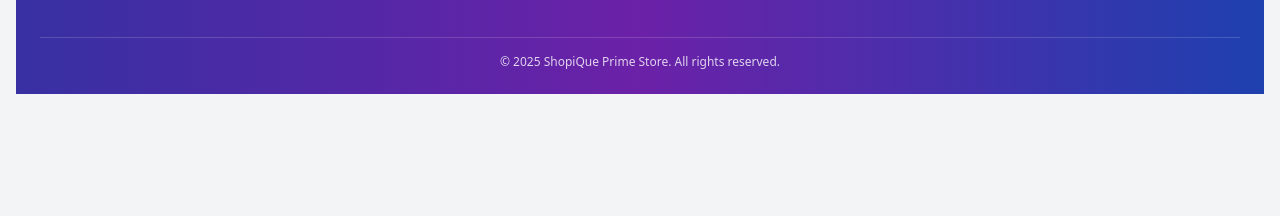
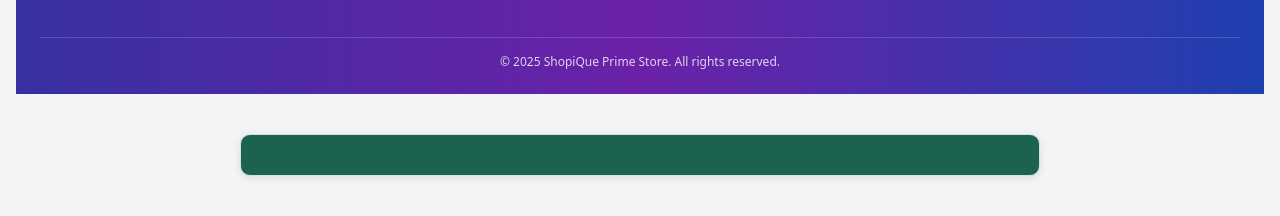
Before and after one commit to diu-shpranto/shopiqueprimestore, a plain HTML site: page index.html in a window 1280 px wide. Shown: the part 2041-2257 px from the top of the page. Before the commit the page ends 2151 px from the top, so only its background shows below. Drawn offline with nearby package versions, Linux system fonts and the light colour scheme.

Commit message:
Update index.html

```diff
--- a/index.html
+++ b/index.html
@@ -2,6 +2,8 @@
 <html lang="en">
 <head>
   <meta charset="UTF-8" />
+  <meta name="description" content="ShopiQue Prime Store - Affordable subscriptions for streaming, AI tools, and more.">
+
   <meta name="viewport" content="width=device-width, initial-scale=1.0" />
   <title>ShopiQue Prime Store</title>
 
@@ -547,5 +549,8 @@ clearButton.addEventListener('click', () => {
   filterProducts('all'); // Optionally call filter function to reset the product grid
 });
     </script>
+
+<div style="max-width: 800px; margin: 40px auto; background-color: #1b624f; border: 1px solid #ddd; border-radius: 10px; padding: 20px; box-shadow: 0 2px 8px rgba(0,0,0,0.1); font-size: 14px; color: #fefefe;">
+
 </body>
 </html>
```
